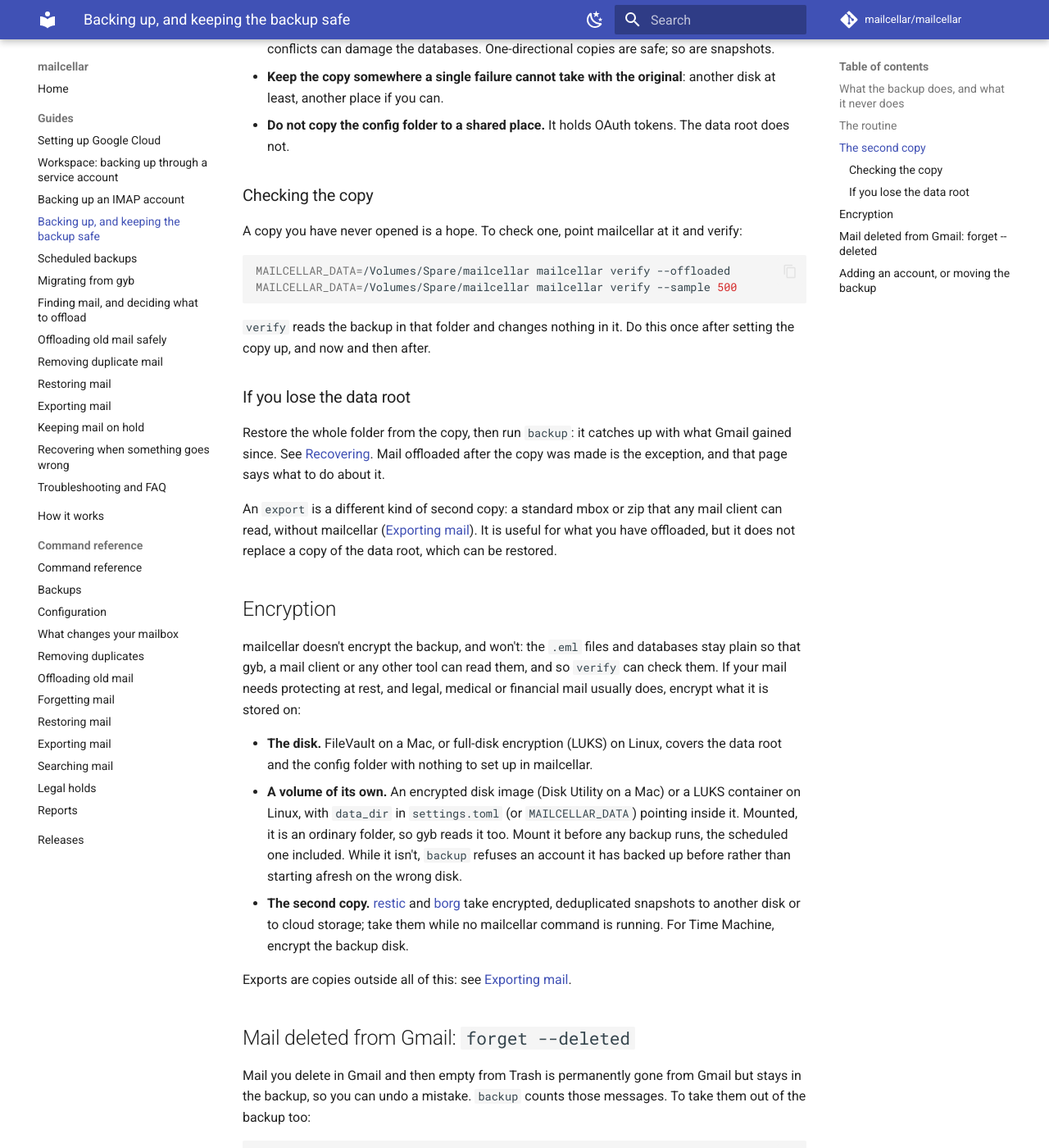
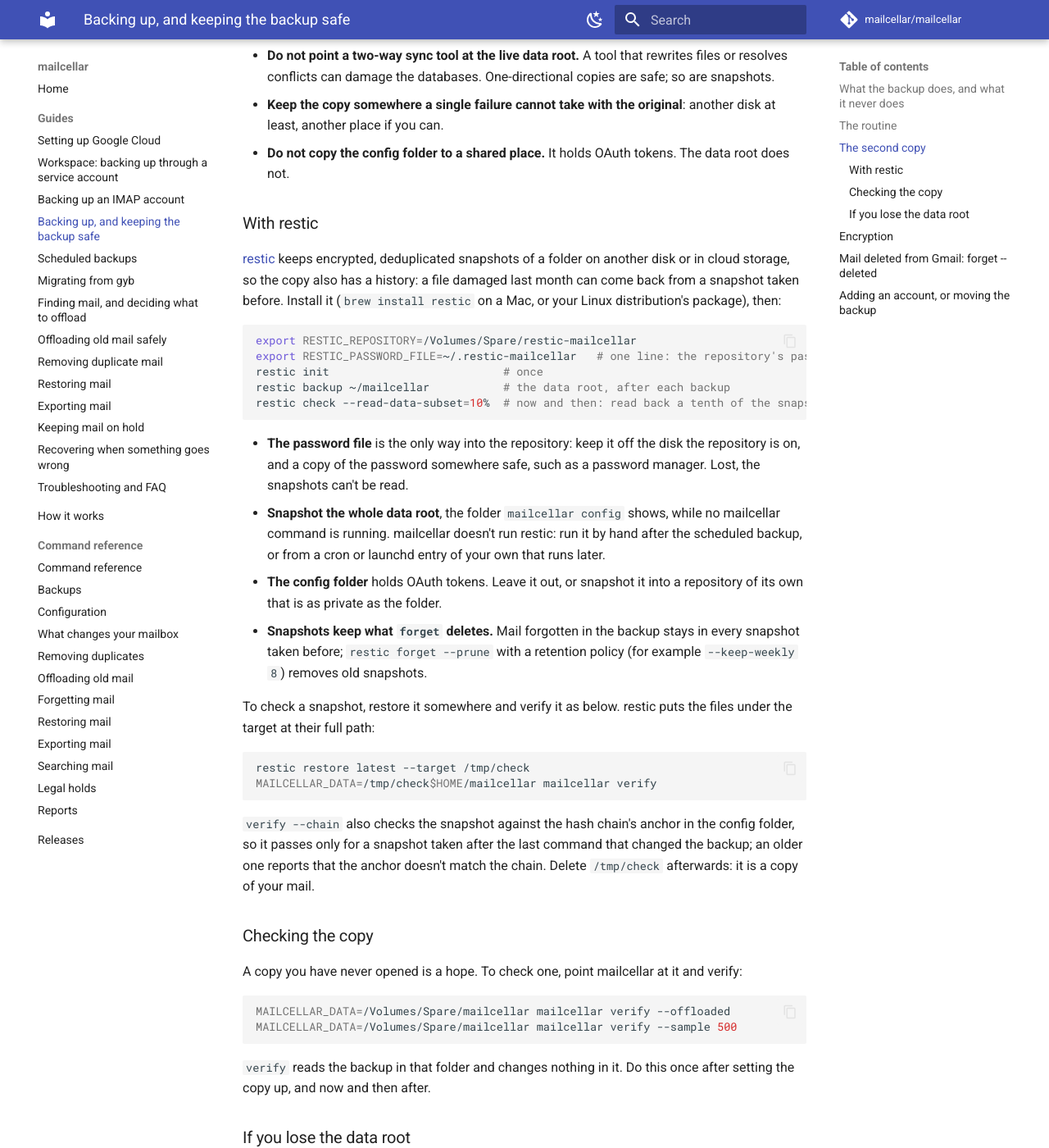
Before and after one commit to mailcellar/mailcellar, an MkDocs documentation site: the page built from docs/guide/backing-up.md, in a window 1280 px wide and 1400 px high, scrolled down 2307 px. Shown: the whole window at 82% size. Built offline with MkDocs 1.6.1 and Material for MkDocs 9.7.7, drawn with Linux system fonts in a browser that asks for light colours; comment, search, counter and statistics services are not loaded; some of the changed text lies outside the part shown.

Commit message:
docs: a restic recipe for the second copy of the data root
Offloaded mail has no other copy once Gmail empties its Trash, so the
backing-up guide asks for a second copy of the data root. It named
restic but gave no commands. It now has a short recipe: the
repository and its password file, a snapshot of the whole data root
after each backup, a check that reads part of the snapshots back, and
restoring one to verify. It also says what to watch: losing the
password, the config folder's tokens, and snapshots keeping mail
forget deletes until they are pruned. verify --chain passes only on a
snapshot taken after the last command that changed the backup, so the
check uses plain verify.

Checked by running the recipe as written with restic 0.19.1 on an
invented backup made with the test fakes, no real mail: init, backup,
check --read-data-subset, restore (files land under the target at their
full path) and verify --chain passed; after another backup, --chain on
the older snapshot reported the anchor mismatch while verify passed.
The strict docs build passes.

Co-Authored-By: Claude Opus 5.5 <noreply@anthropic.com>

````diff
--- a/docs/guide/backing-up.md
+++ b/docs/guide/backing-up.md
@@ -89,6 +89,8 @@ Any of these works:
   has not.
 - **A copy to another disk** with a tool that preserves the folder as it is,
   such as `rsync -a`.
+- **Snapshots with restic**, encrypted and with a history: see
+  [below](#with-restic).
 - **A sync or cloud-backup folder** you trust.
 
 Things to watch:
@@ -104,6 +106,49 @@ Things to watch:
   another disk at least, another place if you can.
 - **Do not copy the config folder to a shared place.** It holds OAuth
   tokens. The data root does not.
+
+### With restic
+
+[restic](https://restic.net/) keeps encrypted, deduplicated snapshots of
+a folder on another disk or in cloud storage, so the copy also has a
+history: a file damaged last month can come back from a snapshot taken
+before. Install it (`brew install restic` on a Mac, or your Linux
+distribution's package), then:
+
+```bash
+export RESTIC_REPOSITORY=/Volumes/Spare/restic-mailcellar
+export RESTIC_PASSWORD_FILE=~/.restic-mailcellar   # one line: the repository's password
+restic init                          # once
+restic backup ~/mailcellar           # the data root, after each backup
+restic check --read-data-subset=10%  # now and then: read back a tenth of the snapshots
+```
+
+- **The password file** is the only way into the repository: keep it off
+  the disk the repository is on, and a copy of the password somewhere
+  safe, such as a password manager. Lost, the snapshots can't be read.
+- **Snapshot the whole data root**, the folder `mailcellar config` shows,
+  while no mailcellar command is running. mailcellar doesn't run restic:
+  run it by hand after the scheduled backup, or from a cron or launchd
+  entry of your own that runs later.
+- **The config folder** holds OAuth tokens. Leave it out, or snapshot it
+  into a repository of its own that is as private as the folder.
+- **Snapshots keep what `forget` deletes.** Mail forgotten in the backup
+  stays in every snapshot taken before; `restic forget --prune` with a
+  retention policy (for example `--keep-weekly 8`) removes old snapshots.
+
+To check a snapshot, restore it somewhere and verify it as below. restic
+puts the files under the target at their full path:
+
+```bash
+restic restore latest --target /tmp/check
+MAILCELLAR_DATA=/tmp/check$HOME/mailcellar mailcellar verify
+```
+
+`verify --chain` also checks the snapshot against the hash chain's anchor
+in the config folder, so it passes only for a snapshot taken after the
+last command that changed the backup; an older one reports that the
+anchor doesn't match the chain. Delete `/tmp/check` afterwards: it is a
+copy of your mail.
 
 ### Checking the copy
 
@@ -147,11 +192,11 @@ is stored on:
   so gyb reads it too. Mount it before any backup runs, the scheduled one
   included. While it isn't, `backup` refuses an account it has backed up
   before rather than starting afresh on the wrong disk.
-- **The second copy.** [restic](https://restic.net/) and
-  [borg](https://www.borgbackup.org/) take encrypted, deduplicated
-  snapshots to another disk or to cloud storage; take them while no
-  mailcellar command is running. For Time Machine, encrypt the backup
-  disk.
+- **The second copy.** [restic](https://restic.net/) (see
+  [With restic](#with-restic)) and [borg](https://www.borgbackup.org/)
+  take encrypted, deduplicated snapshots to another disk or to cloud
+  storage; take them while no mailcellar command is running. For Time
+  Machine, encrypt the backup disk.
 
 Exports are copies outside all of this: see
 [Exporting mail](exporting.md).
````
Also changed, not shown: CHANGELOG.md (+3 -0 lines).
